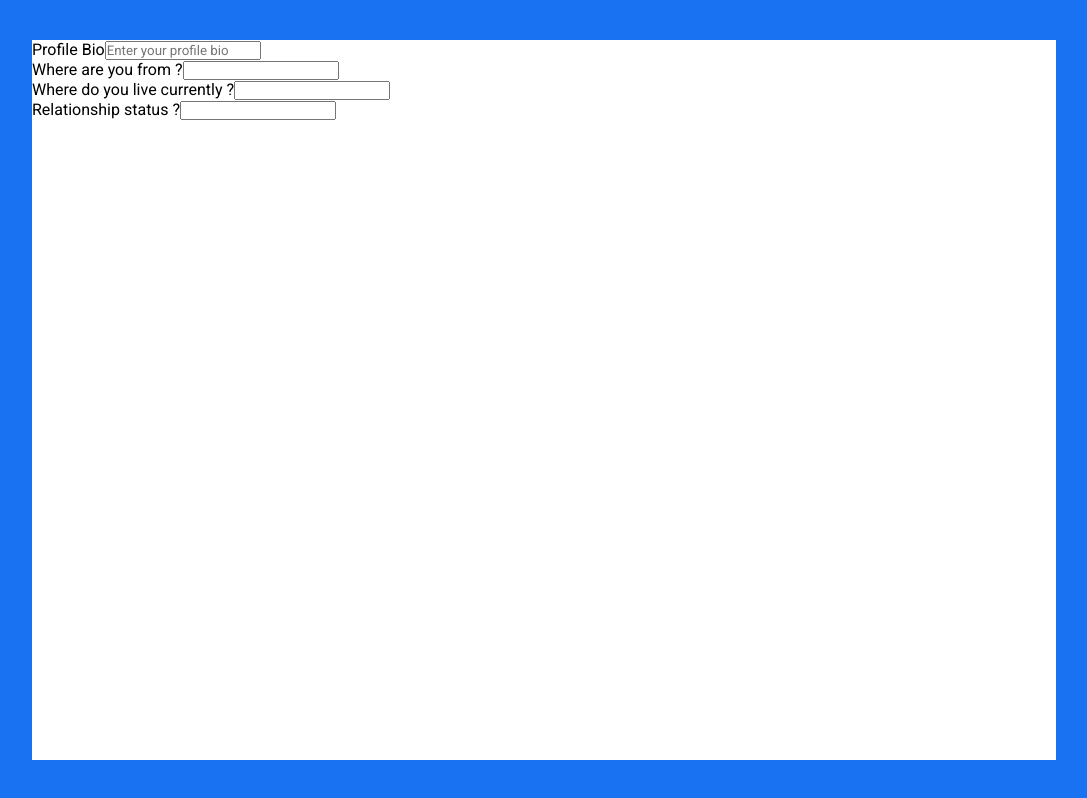
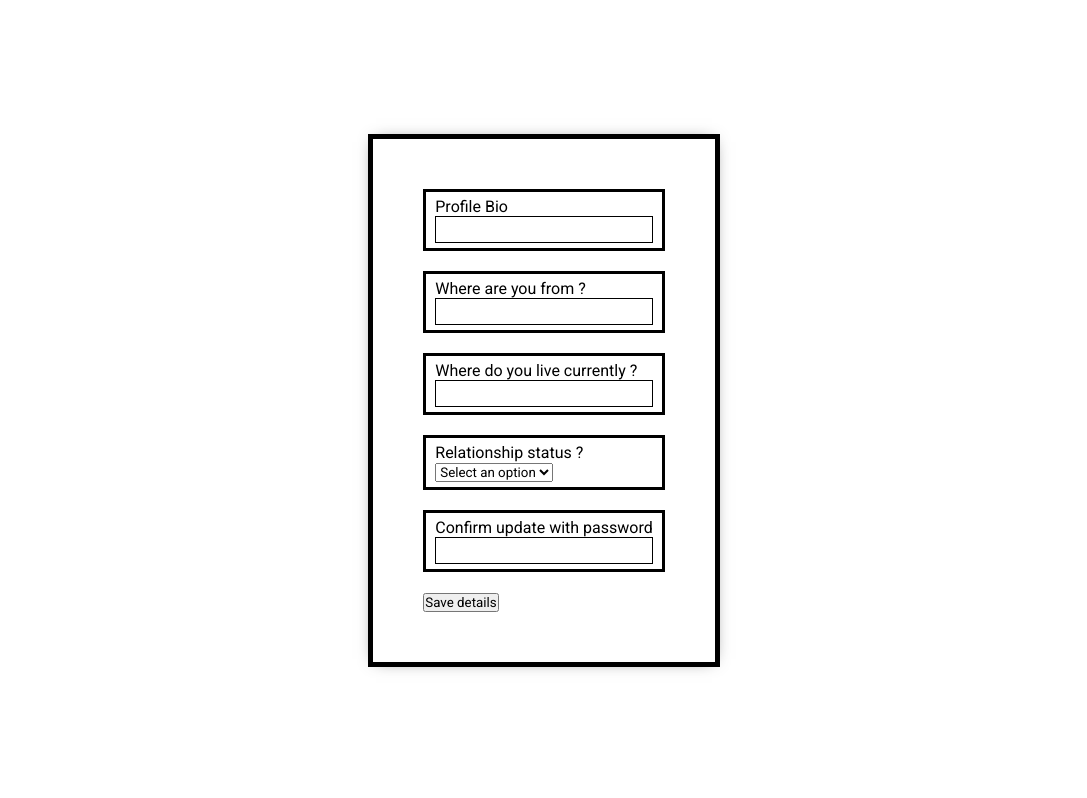
Before and after one commit to mkolade/socialMediaMERNapp, a React (Vite) app in the folder frontend/: page /profileDetails in a window 1280 px wide. Shown: the whole page, without its empty margins (96-1183 px from the left). Built offline with nearby package versions, Linux system fonts and the light colour scheme; sample sign-in values are in the browser's storage.

Commit message:
changed data saved to localstorage

```diff
--- a/frontend/src/apiCalls.jsx
+++ b/frontend/src/apiCalls.jsx
@@ -7,7 +7,14 @@ export const loginCall = async (userCredentials,dispatch) =>{
     try{
         const res = await axios.post(PF_SERVER + 'auth/login',userCredentials)
         dispatch({type:"LOGIN_SUCCESS",payload:res.data})
-        localStorage.setItem("socialMediaUser",JSON.stringify(res.data))
+        const userData = {
+            _id: res.data._id,
+            username: res.data.username,
+            email: res.data.email,
+            password:res.data.password,
+          };
+        localStorage.setItem("socialMediaUser",JSON.stringify(userData))
+
     }catch(err){
 
         dispatch({type:"LOGIN_FAILURE",payload:err})
--- a/frontend/src/pages/Profile/Profile.css
+++ b/frontend/src/pages/Profile/Profile.css
@@ -42,7 +42,6 @@
 }
 
 .detailsWrapper{
-    background: #1872f2;
     width: 100%;
     min-height: 100vh;
     display: flex;
@@ -52,6 +51,30 @@
 
 .detailsForm{
     background: white;
-    width: 80%;
-    height: 90vh;
+    -webkit-box-shadow:0px 0px 16px -8px rgba(0,0,0,0.68);
+    box-shadow:0px 0px 16px -8px rgba(0,0,0,0.68) ;
+    display: flex;
+    justify-content: center;
+    border: 5px solid black;
+    padding: 50px;
 }
+
+.mainForm{
+    display: block;
+}
+.detailsContainer{
+    display: flex;
+    flex-direction: column;
+    margin-bottom: 20px;
+    border: 3px solid black;
+    padding: 5px 9px;
+}
+
+.detailsInput{
+    border: 1.5px solid black;
+    padding: 5px;
+}
+
+.detailsInput:focus{
+    outline: none;
+}
--- a/frontend/src/pages/Profile/ProfileDetails.jsx
+++ b/frontend/src/pages/Profile/ProfileDetails.jsx
@@ -1,19 +1,73 @@
-import React from 'react'
+import React, { useContext, useRef,useState } from 'react'
 import './Profile.css'
+import { AuthContext } from '../../context/AuthContext';
+import axios from 'axios'
+import swal from 'sweetalert'
 
 const ProfileDetails = () => {
+
+    const {user} = useContext(AuthContext)
+    const PF_SERVER = import.meta.env.VITE_PF_SERVER
+    const [selectedOption, setSelectedOption] = useState('');
+    const options = [
+        { value: '1', label: 'Single' },
+        { value: '2', label: 'Married' },
+        { value: '3', label: 'Complicated' },
+
+    ];
+
+    const [desc,setDesc] = useState('')
+    const [from,setFrom] = useState('')
+    const [city,setCity] = useState('')
+    const [password,setPassword] = useState('')
+
+    const handleOptionChange = (e) =>{
+        setSelectedOption(e.target.value)
+    }
+
+    const handleSubmit =async (e) =>{
+        e.preventDefault()
+        if(selectedOption){
+            const userDetails ={
+                userId:user._id,
+                desc:desc,
+                from:from,
+                password:password,
+                city:city,
+                relationship:selectedOption
+            }
+            try{
+               const res = await axios.put(PF_SERVER + "users/"+ user._id,userDetails)
+                console.log(res)
+                swal({
+                    title: "Success!",
+                    text: res.data,
+                    icon: "success",
+                    button: "Go ahead",
+                  });
+            }catch(err){
+                console.log(err)
+            }
+        }
+    }
+
+
+
+
   return (
     <div className='detailsWrapper'>
         <div className='detailsForm'>
-            <form action="" className="mainForm">
+            <form action="" className="mainForm" onSubmit={handleSubmit}>
                 <div className='detailsContainer'>
                     <label htmlFor="">Profile Bio</label>
                     <input
                         type="text"
-                        placeholder='Enter your profile bio'
                         required
                         name='okay'
                         className='detailsInput'
+
+                        value={user.desc? user.desc : ""}
+                        onChange={(e) =>setDesc(e.target.value)}
                     />
                 </div>
                 <div className='detailsContainer'>
@@ -23,6 +77,8 @@ const ProfileDetails = () => {
                         required
                         name='okay'
                         className='detailsInput'
+                        value={user.from? user.from : ""}
+                        onChange={(e) =>setFrom(e.target.value)}
                     />
                 </div>
                 <div className='detailsContainer'>
@@ -32,18 +88,42 @@ const ProfileDetails = () => {
                         required
                         name='okay'
                         className='detailsInput'
+                        value={user.city? user.city : ""}
+                        onChange={(e) =>setCity(e.target.value)}
                     />
                 </div>
 
                 <div className='detailsContainer'>
                     <label htmlFor="">Relationship status ?</label>
+
+                    <div >
+                        <select
+                        value={selectedOption}
+                        onChange={handleOptionChange}
+                        >
+                        <option value="" className='detailsInput'>Select an option</option>
+                        {options.map((option) => (
+                            <option key={option.value} value={option.value}>
+                            {option.label}
+                            </option>
+                        ))}
+                        </select>
+                    </div>
+                </div>
+
+                <div className='detailsContainer'>
+                    <label htmlFor="">Confirm update with password</label>
                     <input
-                        type="text"
+                        type="password"
                         required
                         name='okay'
                         className='detailsInput'
+                        value={password}
+                        onChange={(e) =>setPassword(e.target.value)}
                     />
                 </div>
+
+                <button type="submit">Save details</button>
             </form>
         </div>
     </div>
```
